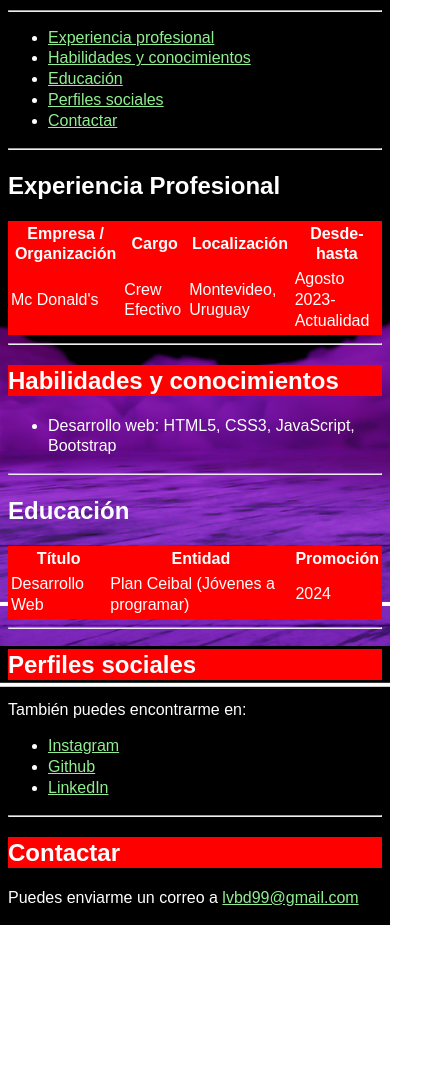
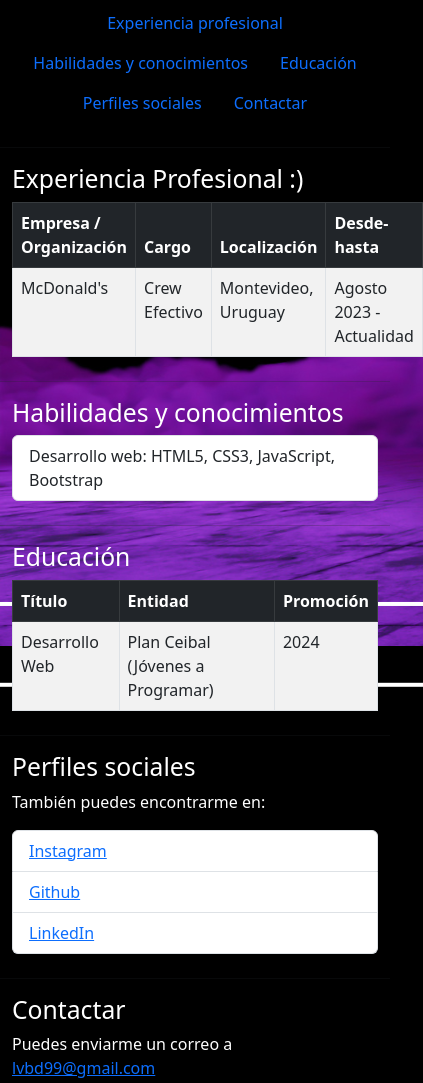
Before and after one commit to lvbd99/actividadNueveParteUno, a plain HTML site: page index.html in a window 390 px wide. Shown: the part 434-1517 px from the top of the page, 423 px wide, since content can reach past the window. Before the commit the page ends 1359 px from the top, so only its background shows below. Drawn offline with nearby package versions, Linux system fonts and the light colour scheme.

Commit message:
responsive

```diff
--- a/index.html
+++ b/index.html
@@ -4,91 +4,105 @@
     <meta charset="UTF-8">
     <meta name="viewport" content="width=device-width, initial-scale=1.0">
     <link href="styles.css" rel="stylesheet" type="text/css">
-
+    <link href="https://cdn.jsdelivr.net/npm/bootstrap@5.3.0/dist/css/bootstrap.min.css" rel="stylesheet">
     <title>Leticia Bello</title>
-
 </head>
 
 <body>
-        <header>
+    <header class="text-center p-3">
         <h1 id="headerTitulo">Leticia Bello</h1>
         <p>Apasionada por el <em class="especial">desarrollo web y el avance tecnológico!</em></p>
-            <img src="profile-picture.webp" alt="Foto de Leticia Bello" id="fotoDePerfil">
+        <img src="profile-picture.webp" alt="Foto de Leticia Bello" id="fotoDePerfil" class="img-fluid rounded-circle mx-auto d-block" style="width: 150px;">
     </header>
 
     <hr>
-        <ul>
-            <li><a href="#experiencia-profesional">Experiencia profesional</a></li>
-            <li><a href="#habilidades-conocimientos">Habilidades y conocimientos</a></li>
-            <li><a href="#educacion">Educación</a></li>
-            <li><a href="#perfiles-sociales">Perfiles sociales</a></li>
-            <li><a href="#contactar">Contactar</a></li>
-        </ul>
+
+    <!-- Navegación -->
+    <nav class="nav justify-content-center mb-4">
+        <a class="nav-link" href="#experiencia-profesional">Experiencia profesional</a>
+        <a class="nav-link" href="#habilidades-conocimientos">Habilidades y conocimientos</a>
+        <a class="nav-link" href="#educacion">Educación</a>
+        <a class="nav-link" href="#perfiles-sociales">Perfiles sociales</a>
+        <a class="nav-link" href="#contactar">Contactar</a>
+    </nav>
 
     <hr>
 
-        <section id="experiencia-profesional">
-            <h2>Experiencia Profesional</h2>
-            <table class="table">
+    <!-- Experiencia profesional -->
+    <section id="experiencia-profesional" class="container mb-4">
+        <h2>Experiencia Profesional :)</h2>
+        <table class="table table-bordered table-striped">
+            <thead class="table-dark">
                 <tr>
                     <th>Empresa / Organización</th>
                     <th>Cargo</th>
                     <th>Localización</th>
                     <th>Desde-hasta</th>
                 </tr>
+            </thead>
+            <tbody>
                 <tr>
-                    <td>Mc Donald's</td>
+                    <td>McDonald's</td>
                     <td>Crew Efectivo</td>
                     <td>Montevideo, Uruguay</td>
-                    <td>Agosto 2023- Actualidad</td>
+                    <td>Agosto 2023 - Actualidad</td>
                 </tr>
+            </tbody>
         </table>
     </section>
 
     <hr>
 
-        <section id="habilidades-conocimientos">
-            <h2 class="form">Habilidades y conocimientos</h2>
-            <ul>
-                <li>Desarrollo web: HTML5, CSS3, JavaScript, Bootstrap</li>
+    <!-- Habilidades y conocimientos -->
+    <section id="habilidades-conocimientos" class="container mb-4">
+        <h2>Habilidades y conocimientos</h2>
+        <ul class="list-group">
+            <li class="list-group-item">Desarrollo web: HTML5, CSS3, JavaScript, Bootstrap</li>
         </ul>
     </section>
 
     <hr>
 
-        <section id="educacion">
+    <!-- Educación -->
+    <section id="educacion" class="container mb-4">
         <h2>Educación</h2>
-            <table class="table">
+        <table class="table table-bordered table-striped">
+            <thead class="table-dark">
                 <tr>
                     <th>Título</th>
                     <th>Entidad</th>
                     <th>Promoción</th>
                 </tr>
+            </thead>
+            <tbody>
                 <tr>
                     <td>Desarrollo Web</td>
-                    <td>Plan Ceibal (Jóvenes a programar)</td>
+                    <td>Plan Ceibal (Jóvenes a Programar)</td>
                     <td>2024</td>
                 </tr>
+            </tbody>
         </table>
     </section>
 
     <hr>
 
-        <section id="perfiles-sociales">
-            <h2 class="form">Perfiles sociales</h2>
+    <!-- Perfiles sociales -->
+    <section id="perfiles-sociales" class="container mb-4">
+        <h2>Perfiles sociales</h2>
         <p>También puedes encontrarme en:</p>
-            <ul>
-                <li><a href="">Instagram</a></li>
-                <li><a href="">Github</a></li>
-                <li><a href="">LinkedIn</a></li>
+        <ul class="list-group">
+            <li class="list-group-item"><a href="#">Instagram</a></li>
+            <li class="list-group-item"><a href="#">Github</a></li>
+            <li class="list-group-item"><a href="#">LinkedIn</a></li>
         </ul>
     </section>
 
     <hr>
 
-        <section id="contactar">
-            <h2 class="form">Contactar</h2>
-            <p>Puedes enviarme un correo a <a href="">lvbd99@gmail.com</a></p>
+    <!-- Contactar -->
+    <section id="contactar" class="container mb-4">
+        <h2>Contactar</h2>
+        <p>Puedes enviarme un correo a <a href="mailto:lvbd99@gmail.com">lvbd99@gmail.com</a></p>
     </section>
 </body>
 </html>
```
Lines whose indentation alone changed are shown as unchanged.
